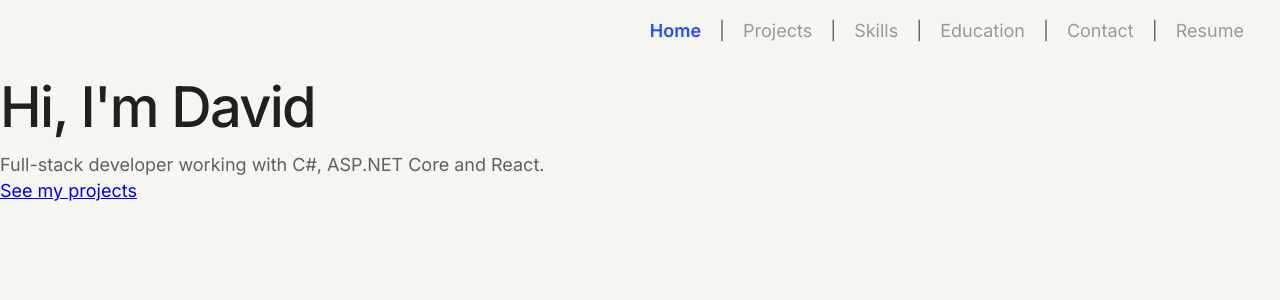
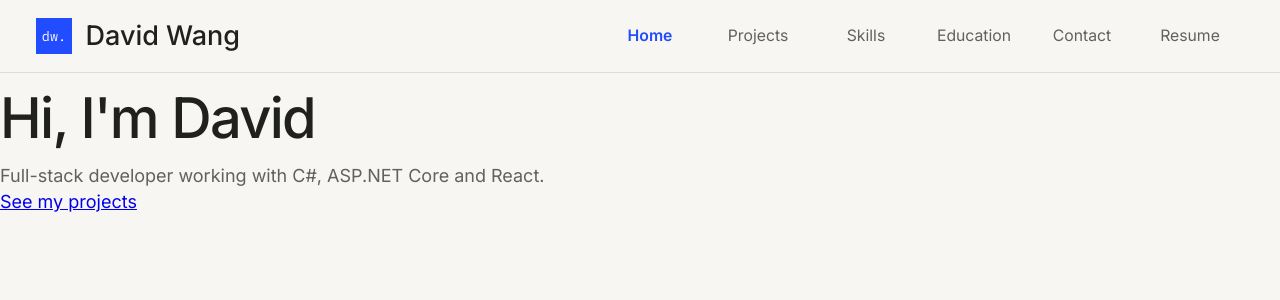
Before and after one commit to daviid-wang/Portfolio, a React (Vite) app in the folder client/: page / in a window 1280 px wide. Shown: the top 300 px of the page. Built offline with nearby package versions, Linux system fonts and the light colour scheme.

Commit message:
Add CSS to NavBar

```diff
--- a/client/src/components/NavBar.css
+++ b/client/src/components/NavBar.css
@@ -1,16 +1,48 @@
-nav a {
-  color: #999;
+.navbar {
+  display: flex;
+  justify-content: space-between;
+  align-items: center;
+  padding: 1rem 2rem;
+  border-bottom: 1px solid var(--border);
+}
+
+.navbar-brand {
+  display: flex;
+  align-items: center;
+  gap: 0.75rem;
   text-decoration: none;
 }
 
-nav a.active {
+.navbar-logo {
+  display: grid;
+  place-items: center;
+  width: 2rem;
+  height: 2rem;
+  background: var(--accent);
+  color: white;
+  font-family: var(--mono);
+  font-size: 0.75rem;
+}
+
+.navbar-name {
+  color: var(--text-h);
+  font-size: 1.5rem;
+  font-weight: 500;
+}
+
+.navbar-links {
+  display: flex;
+}
+
+.navbar-links a {
+  width: 6rem;
+  text-align: center;
+  color: var(--text);
+  text-decoration: none;
+  font-size: 0.875rem;
+}
+
+.navbar-links a.active {
   color: var(--accent);
   font-weight: bold;
 }
-
-nav{
-  display: flex;
-  justify-content: flex-end;
-  gap: 1rem;
-  padding: 1rem 2rem;
-}
--- a/client/src/components/NavBar.tsx
+++ b/client/src/components/NavBar.tsx
@@ -1,11 +1,22 @@
-import { NavLink } from "react-router"
-import "./NavBar.css"
+import { Link, NavLink } from 'react-router'
+import './NavBar.css'
 
 function NavBar() {
   return (
-      <nav>
-        <NavLink to="/" end>Home</NavLink> | <NavLink to="/projects">Projects</NavLink> | <NavLink to="/skills">Skills</NavLink> | <NavLink to="/education">Education</NavLink> | <NavLink to="/contact">Contact</NavLink> | <NavLink to="/resume">Resume</NavLink>
+    <header className="navbar">
+      <Link to="/" className="navbar-brand">
+        <span className="navbar-logo">dw.</span>
+        <span className="navbar-name">David Wang</span>
+      </Link>
+      <nav className="navbar-links">
+        <NavLink to="/">Home</NavLink>
+        <NavLink to="/projects">Projects</NavLink>
+        <NavLink to="/skills">Skills</NavLink>
+        <NavLink to="/education">Education</NavLink>
+        <NavLink to="/contact">Contact</NavLink>
+        <NavLink to="/resume">Resume</NavLink>
       </nav>
+    </header>
   )
 }
 
```
